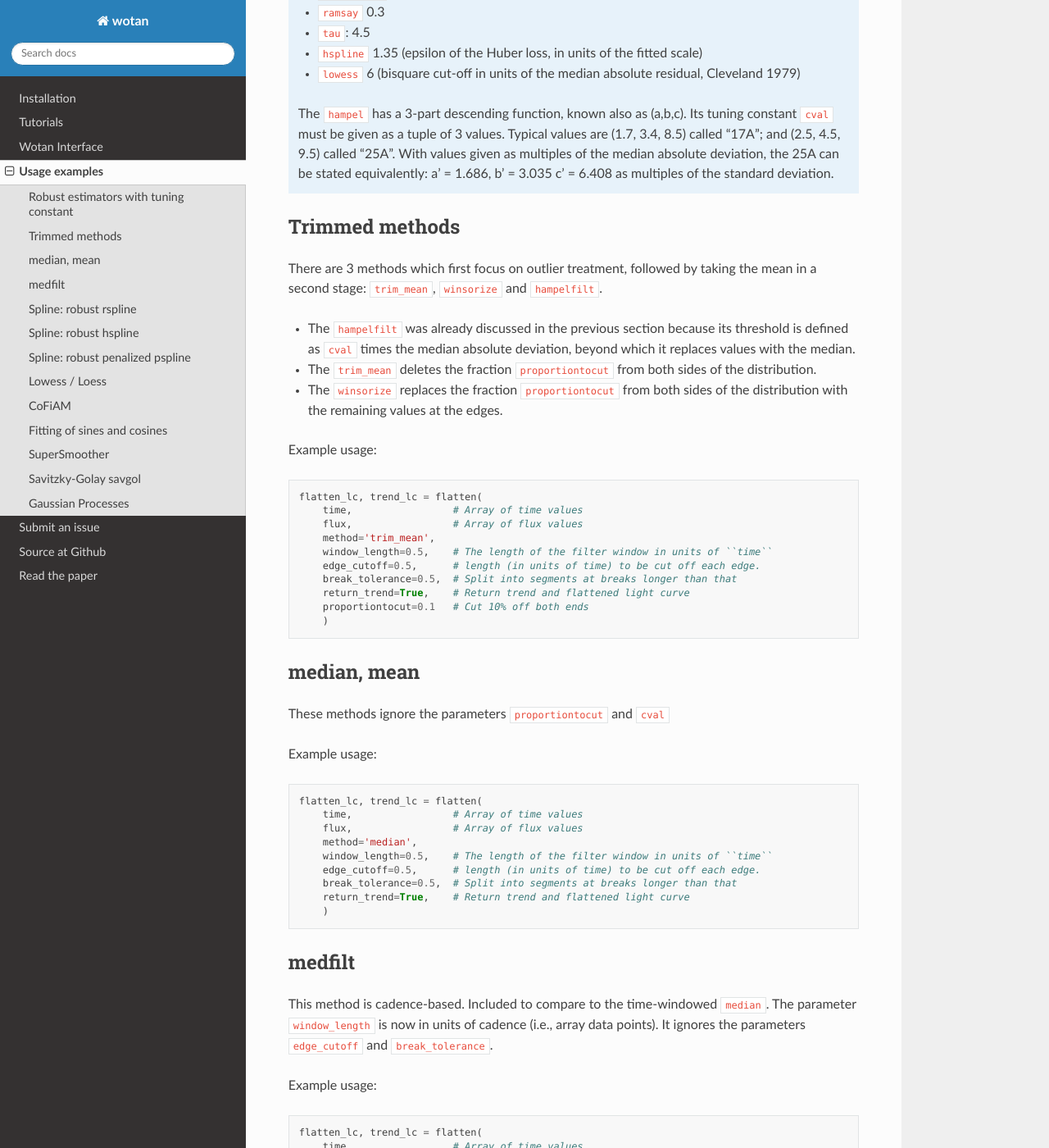
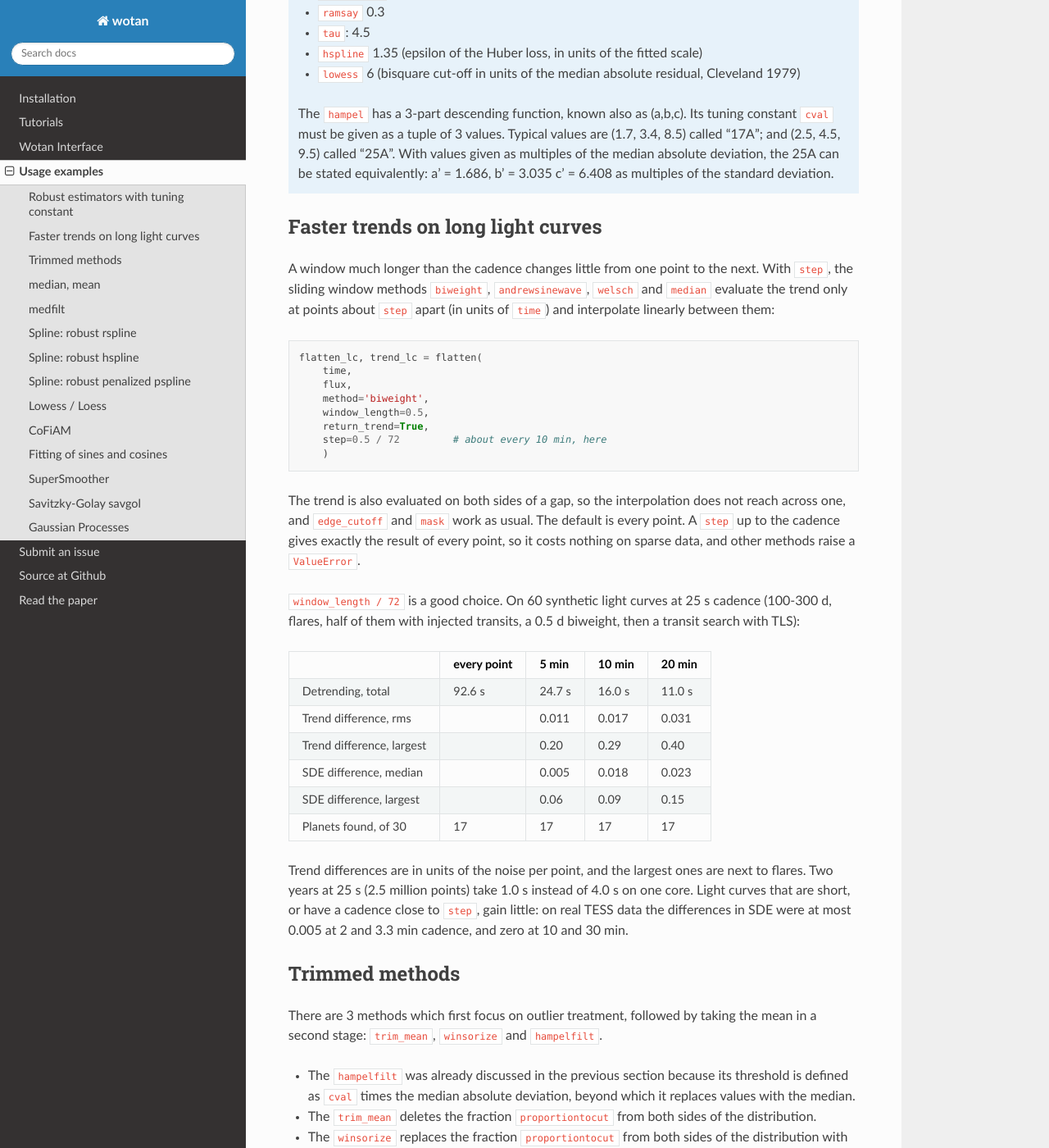
Before and after one commit to hippke/wotan, a Sphinx documentation site: the page built from docs/Usage.rst, in a window 1280 px wide and 1400 px high, scrolled down 1562 px. Shown: the whole window at 82% size. Built offline with Sphinx 7.4.7 and the Read the Docs theme 3.1.0, drawn with Linux system fonts in a browser that asks for light colours.

Commit message:
docs: flatten's step
Usage page: when and how to use it, its effect on the trend and on a transit search.
README: in the features.

Co-Authored-By: Claude Opus 5.5 <noreply@anthropic.com>

```diff
--- a/docs/Usage.rst
+++ b/docs/Usage.rst
@@ -72,6 +72,41 @@ Which we can plot as follows:
    - ``lowess`` 6 (bisquare cut-off in units of the median absolute residual, Cleveland 1979)
 
    The ``hampel`` has a 3-part descending function, known also as (a,b,c). Its tuning constant ``cval`` must be given as a tuple of 3 values. Typical values are (1.7, 3.4, 8.5) called "17A"; and (2.5, 4.5, 9.5) called "25A". With values given as multiples of the median absolute deviation, the 25A can be stated equivalently: a' = 1.686, b' = 3.035 c' = 6.408 as multiples of the standard deviation.
+
+
+Faster trends on long light curves
+----------------------------------
+
+A window much longer than the cadence changes little from one point to the next. With ``step``, the sliding window methods ``biweight``, ``andrewsinewave``, ``welsch`` and ``median`` evaluate the trend only at points about ``step`` apart (in units of ``time``) and interpolate linearly between them:
+
+::
+
+    flatten_lc, trend_lc = flatten(
+        time,
+        flux,
+        method='biweight',
+        window_length=0.5,
+        return_trend=True,
+        step=0.5 / 72         # about every 10 min, here
+        )
+
+The trend is also evaluated on both sides of a gap, so the interpolation does not reach across one, and ``edge_cutoff`` and ``mask`` work as usual. The default is every point. A ``step`` up to the cadence gives exactly the result of every point, so it costs nothing on sparse data, and other methods raise a ``ValueError``.
+
+``window_length / 72`` is a good choice. On 60 synthetic light curves at 25 s cadence (100-300 d, flares, half of them with injected transits, a 0.5 d biweight, then a transit search with TLS):
+
+=========================  ============  ==========  ===========  ===========
+\                           every point    5 min       10 min       20 min
+=========================  ============  ==========  ===========  ===========
+Detrending, total          92.6 s        24.7 s      16.0 s       11.0 s
+Trend difference, rms      \              0.011       0.017        0.031
+Trend difference, largest  \              0.20        0.29         0.40
+SDE difference, median     \              0.005       0.018        0.023
+SDE difference, largest    \              0.06        0.09         0.15
+Planets found, of 30       17            17          17           17
+=========================  ============  ==========  ===========  ===========
+
+Trend differences are in units of the noise per point, and the largest ones are next to flares. Two years at 25 s (2.5 million points) take 1.0 s instead of 4.0 s on one core. Light curves that are short, or have a cadence close to ``step``, gain little: on real TESS data the differences in SDE were at most 0.005 at 2 and 3.3 min cadence, and zero at 10 and 30 min.
+
 
 
 Trimmed methods
```
Also changed, not shown: README.md (+1 -0 lines).
